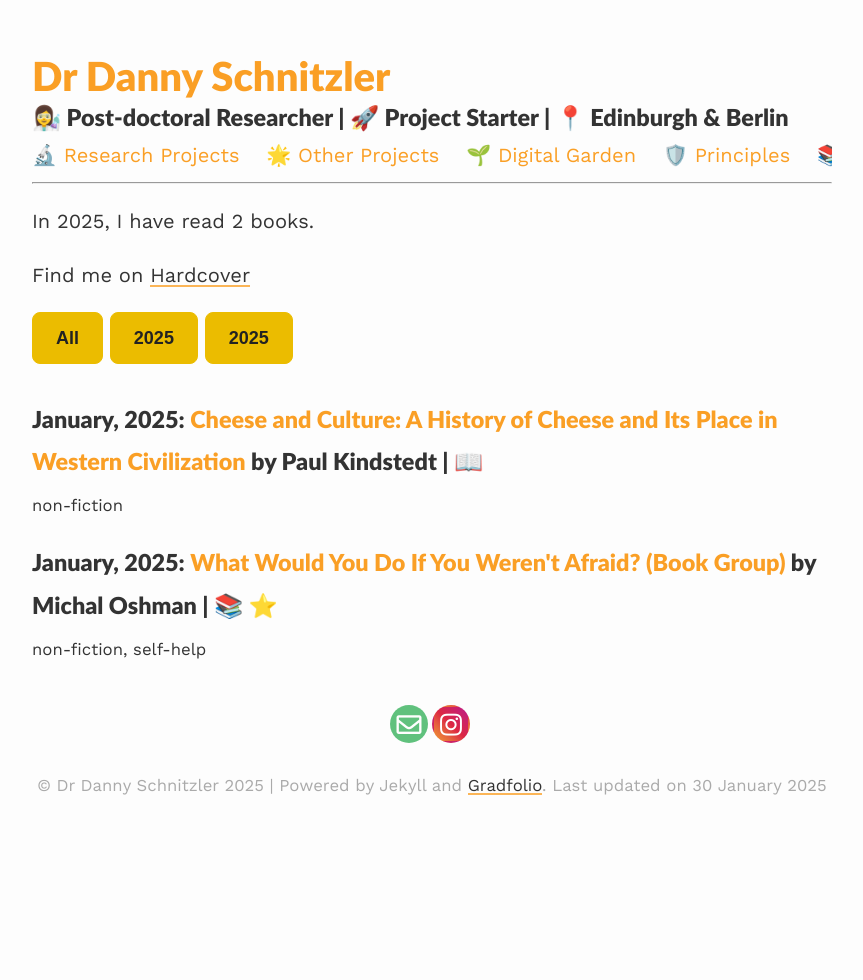
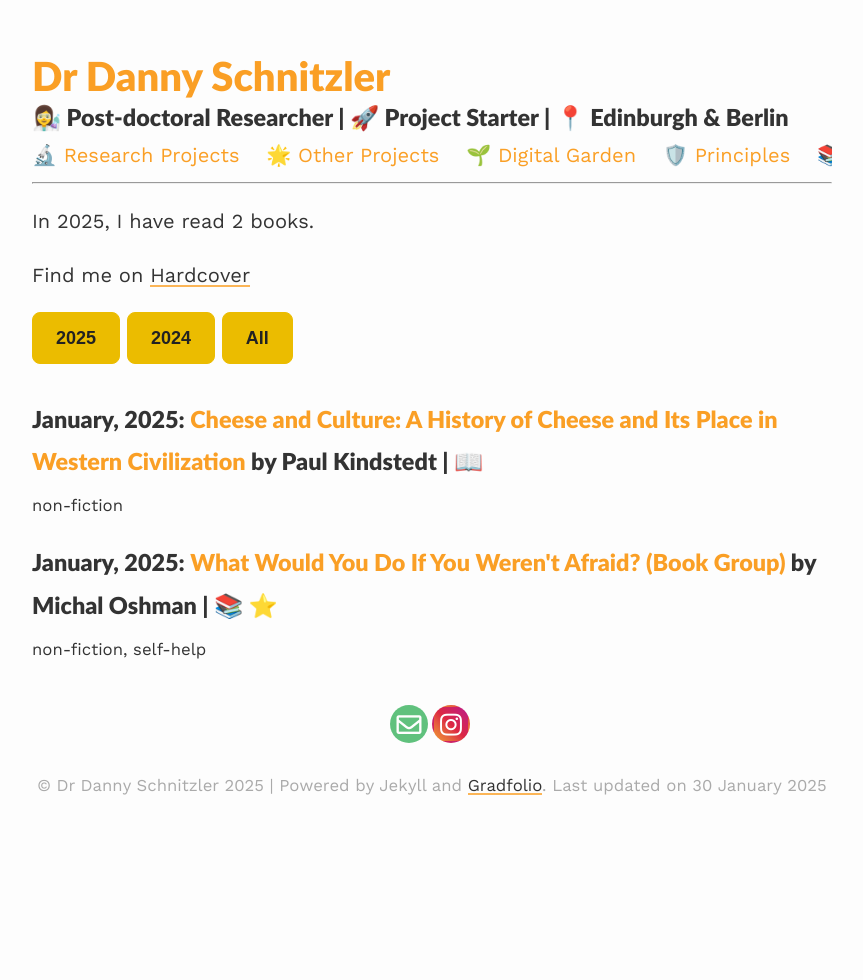
Before and after one commit to dschnitzler14/dschnitzler, a Jekyll site: the page built from reading_blog/index.html, in a window 1280 px wide. Shown: the whole page, without its empty margins (208-1071 px from the left). Built offline with Jekyll 4.4.1, drawn with Linux system fonts in a browser that asks for light colours; nearby versions of some CDN libraries.

Commit message:
fix bookshelf index page (dates)

```diff
--- a/reading_blog/index.html
+++ b/reading_blog/index.html
@@ -16,9 +16,9 @@ layout: default
 
 <!-- Filter Buttons -->
 <div id="filters">
+  <button class="simplebutton" onclick="filterPosts('2025')">2025</button>
+  <button class="simplebutton" onclick="filterPosts('2024')">2024</button>
   <button class="simplebutton" onclick="filterPosts('all')">All</button>
-  <button class="simplebutton" onclick="filterPosts('{{ current_year }}')">{{ current_year }}</button>
-  <button class="simplebutton" onclick="filterPosts('2025')">2025</button>
 </div>
 <br>
 
```
Also changed, not shown: other parts of reading_blog/index.html (+0 -1 lines).
